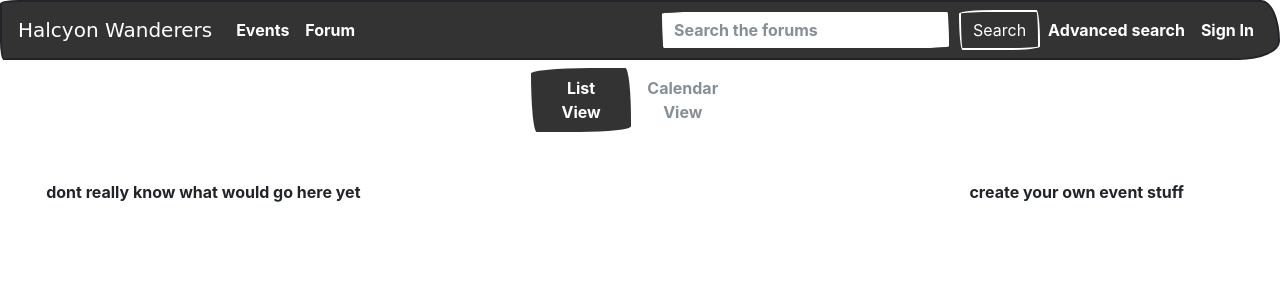
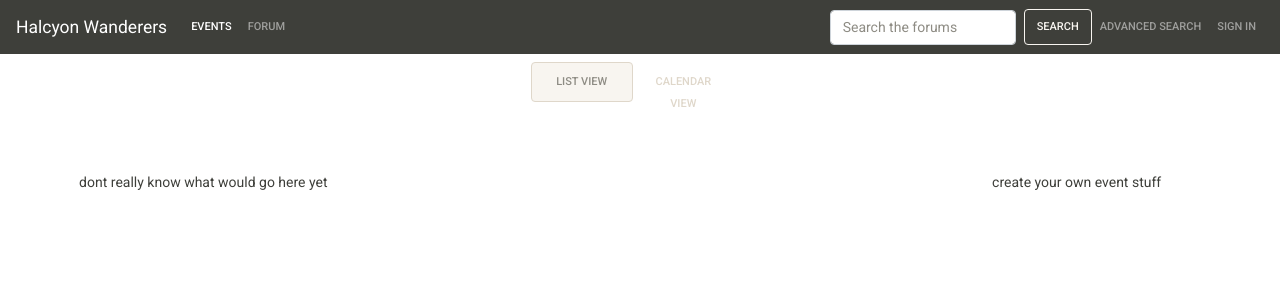
Before and after one commit to jjkjiang/Halcyon-Wanderers-Site, a Django app: page / in a window 1280 px wide. Shown: the top 300 px of the page. Run offline with Django 3.2, Linux system fonts and the light colour scheme; data that the repository does not hold is empty; some libraries are stand-ins or nearby versions; some web fonts are replaced.

Commit message:
Change CSS, move to cdn

```diff
--- a/hwevents/templates/index.html
+++ b/hwevents/templates/index.html
@@ -5,7 +5,7 @@
 <head>
     <meta charset="UTF-8">
     <title>Test</title>
-    <link rel="stylesheet" href="{% static 'css/theme.css' %}" />
+    <link rel="stylesheet" href="https://stackpath.bootstrapcdn.com/bootswatch/4.3.1/sandstone/bootstrap.min.css" />
     <link rel="stylesheet" href="https://use.fontawesome.com/releases/v5.8.1/css/all.css" integrity="sha384-50oBUHEmvpQ+1lW4y57PTFmhCaXp0ML5d60M1M7uH2+nqUivzIebhndOJK28anvf" crossorigin="anonymous" />
 </head>
 <body>
```
